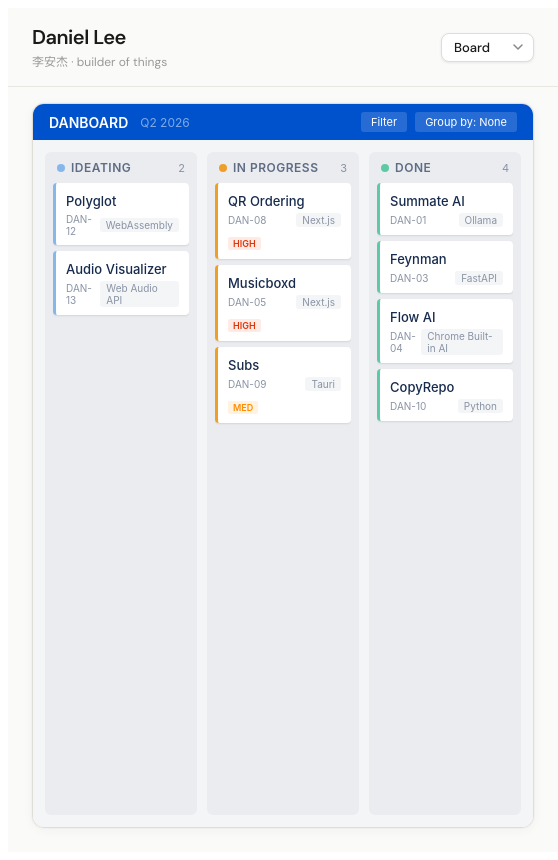
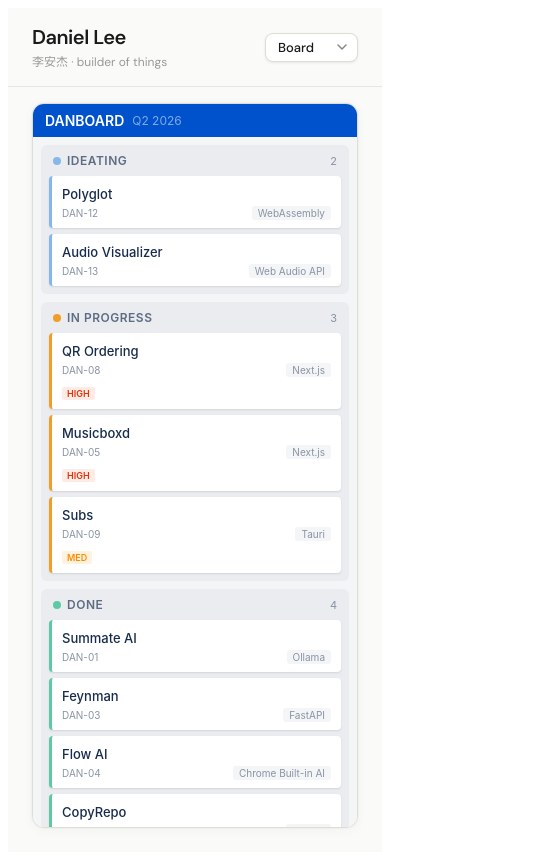
Before and after one commit to danleeaj/danleeaj.github.io, a React (Vite) app: page / in a window 390 px wide. Shown: the whole page, 558 px wide, since content can reach past the window. Built offline with nearby package versions, Linux system fonts and the light colour scheme.

Commit message:
Made JiraBoard more mobile friendly and removed min-width requirement on webpage

```diff
--- a/src/components/JiraBoard.jsx
+++ b/src/components/JiraBoard.jsx
@@ -1,4 +1,15 @@
-import { useState } from "react";
+import { useState, useEffect } from "react";
+
+function useIsMobile(breakpoint = 640) {
+  const [isMobile, setIsMobile] = useState(() => window.innerWidth < breakpoint);
+  useEffect(() => {
+    const mq = window.matchMedia(`(max-width: ${breakpoint - 1}px)`);
+    const handler = (e) => setIsMobile(e.matches);
+    mq.addEventListener("change", handler);
+    return () => mq.removeEventListener("change", handler);
+  }, [breakpoint]);
+  return isMobile;
+}
 
 export const projects = {
   ideating: [
@@ -18,47 +29,108 @@ export const projects = {
   ],
 };
 
+function Card({ item, color, selected, onSelect }) {
+  return (
+    <div
+      onClick={() => onSelect(selected?.id === item.id ? null : item)}
+      style={{
+        background: "white", borderRadius: 4, padding: "10px 10px 8px",
+        cursor: "pointer", boxShadow: "0 1px 2px rgba(0,0,0,0.1)",
+        borderLeft: `3px solid ${color}`,
+      }}
+    >
+      <div style={{ fontSize: 13, fontWeight: 500, color: "#172b4d", marginBottom: 4 }}>{item.name}</div>
+      {selected?.id === item.id && (
+        <div style={{ fontSize: 11, color: "#5e6c84", marginBottom: 6, lineHeight: 1.5 }}>{item.desc}</div>
+      )}
+      <div style={{ display: "flex", justifyContent: "space-between", alignItems: "center" }}>
+        <span style={{ fontSize: 10, color: "#8993a4" }}>{item.id}</span>
+        <span style={{ fontSize: 10, color: "#8993a4", background: "#f4f5f7", padding: "1px 6px", borderRadius: 3 }}>
+          {item.tech?.split("·")[0]?.trim()}
+        </span>
+      </div>
+      {item.priority && (
+        <div style={{ marginTop: 4 }}>
+          <span style={{
+            fontSize: 9, fontWeight: 600, textTransform: "uppercase",
+            color: item.priority === "high" ? "#de350b" : "#ff8b00",
+            background: item.priority === "high" ? "#ffebe6" : "#fff3e0",
+            padding: "1px 5px", borderRadius: 2,
+          }}>{item.priority}</span>
+        </div>
+      )}
+    </div>
+  );
+}
+
+function ColumnHeader({ col, count }) {
+  return (
+    <div style={{ display: "flex", alignItems: "center", gap: 6, marginBottom: 8, padding: "0 4px" }}>
+      <div style={{ width: 8, height: 8, borderRadius: "50%", background: col.color }} />
+      <span style={{ fontSize: 12, fontWeight: 600, color: "#5e6c84", textTransform: "uppercase", letterSpacing: 0.5 }}>
+        {col.label}
+      </span>
+      <span style={{ fontSize: 11, color: "#8993a4", marginLeft: "auto" }}>{count}</span>
+    </div>
+  );
+}
+
 export default function JiraBoard() {
   const [selected, setSelected] = useState(null);
+  const isMobile = useIsMobile();
+
   const cols = [
     { key: "ideating", label: "Ideating", color: "#85B7EB", items: projects.ideating },
     { key: "inProgress", label: "In progress", color: "#EF9F27", items: projects.inProgress },
     { key: "completed", label: "Done", color: "#5DCAA5", items: projects.completed },
   ];
+
   return (
     <div style={{ height: "100%", display: "flex", flexDirection: "column", background: "#f4f5f7", fontFamily: "-apple-system, BlinkMacSystemFont, 'Segoe UI', sans-serif" }}>
-      <div style={{ background: "#0052CC", padding: "8px 16px", display: "flex", alignItems: "center", gap: 12, flexShrink: 0 }}>
+      {/* Header */}
+      <div style={{
+        background: "#0052CC", padding: isMobile ? "8px 12px" : "8px 16px",
+        display: "flex", alignItems: "center", gap: isMobile ? 8 : 12, flexShrink: 0,
+        flexWrap: isMobile ? "wrap" : "nowrap",
+      }}>
         <span style={{ color: "white", fontWeight: 600, fontSize: 14 }}>DANBOARD</span>
         <span style={{ color: "rgba(255,255,255,0.5)", fontSize: 12 }}>Q2 2026</span>
+        {!isMobile && (
           <div style={{ marginLeft: "auto", display: "flex", gap: 8 }}>
             <span style={{ background: "rgba(255,255,255,0.15)", color: "white", fontSize: 11, padding: "3px 10px", borderRadius: 3 }}>Filter</span>
             <span style={{ background: "rgba(255,255,255,0.15)", color: "white", fontSize: 11, padding: "3px 10px", borderRadius: 3 }}>Group by: None</span>
           </div>
+        )}
       </div>
-      <div style={{ flex: 1, display: "grid", gridTemplateColumns: "1fr 1fr 1fr", gap: 10, padding: 12, overflow: "hidden" }}>
+
+      {/* Columns */}
+      {isMobile ? (
+        <div style={{ flex: 1, overflow: "auto", padding: 8, display: "flex", flexDirection: "column", gap: 8 }}>
           {cols.map(col => (
-          <div key={col.key} style={{ background: "#ebecf0", borderRadius: 6, padding: 8, display: "flex", flexDirection: "column", overflow: "hidden" }}>
-            <div style={{ display: "flex", alignItems: "center", gap: 6, marginBottom: 8, padding: "0 4px" }}>
-              <div style={{ width: 8, height: 8, borderRadius: "50%", background: col.color }} />
-              <span style={{ fontSize: 12, fontWeight: 600, color: "#5e6c84", textTransform: "uppercase", letterSpacing: 0.5 }}>{col.label}</span>
-              <span style={{ fontSize: 11, color: "#8993a4", marginLeft: "auto" }}>{col.items.length}</span>
-            </div>
-            <div style={{ flex: 1, overflow: "auto", display: "flex", flexDirection: "column", gap: 6 }}>
+            <div key={col.key} style={{ background: "#ebecf0", borderRadius: 6, padding: 8 }}>
+              <ColumnHeader col={col} count={col.items.length} />
+              <div style={{ display: "flex", flexDirection: "column", gap: 6 }}>
                 {col.items.map(item => (
-                <div key={item.id} onClick={() => setSelected(selected?.id === item.id ? null : item)} style={{ background: "white", borderRadius: 4, padding: "10px 10px 8px", cursor: "pointer", boxShadow: "0 1px 2px rgba(0,0,0,0.1)", borderLeft: `3px solid ${col.color}` }}>
-                  <div style={{ fontSize: 13, fontWeight: 500, color: "#172b4d", marginBottom: 4 }}>{item.name}</div>
-                  {selected?.id === item.id && <div style={{ fontSize: 11, color: "#5e6c84", marginBottom: 6, lineHeight: 1.5 }}>{item.desc}</div>}
-                  <div style={{ display: "flex", justifyContent: "space-between", alignItems: "center" }}>
-                    <span style={{ fontSize: 10, color: "#8993a4" }}>{item.id}</span>
-                    <span style={{ fontSize: 10, color: "#8993a4", background: "#f4f5f7", padding: "1px 6px", borderRadius: 3 }}>{item.tech?.split("·")[0]?.trim()}</span>
-                  </div>
-                  {item.priority && <div style={{ marginTop: 4 }}><span style={{ fontSize: 9, fontWeight: 600, textTransform: "uppercase", color: item.priority === "high" ? "#de350b" : "#ff8b00", background: item.priority === "high" ? "#ffebe6" : "#fff3e0", padding: "1px 5px", borderRadius: 2 }}>{item.priority}</span></div>}
-                </div>
+                  <Card key={item.id} item={item} color={col.color} selected={selected} onSelect={setSelected} />
                 ))}
               </div>
             </div>
           ))}
         </div>
+      ) : (
+        <div style={{ flex: 1, display: "grid", gridTemplateColumns: "1fr 1fr 1fr", gap: 10, padding: 12, overflow: "hidden" }}>
+          {cols.map(col => (
+            <div key={col.key} style={{ background: "#ebecf0", borderRadius: 6, padding: 8, display: "flex", flexDirection: "column", overflow: "hidden" }}>
+              <ColumnHeader col={col} count={col.items.length} />
+              <div style={{ flex: 1, overflow: "auto", display: "flex", flexDirection: "column", gap: 6 }}>
+                {col.items.map(item => (
+                  <Card key={item.id} item={item} color={col.color} selected={selected} onSelect={setSelected} />
+                ))}
+              </div>
+            </div>
+          ))}
+        </div>
+      )}
     </div>
   );
 }
--- a/src/pages/Portfolio.jsx
+++ b/src/pages/Portfolio.jsx
@@ -16,7 +16,7 @@ const MODES = [
 export default function Portfolio() {
   const [mode, setMode] = useState("jira");
   return (
-    <div style={{ height: "100vh", minWidth: 550, display: "flex", flexDirection: "column", background: "#fafaf8", fontFamily: "'DM Sans', 'Helvetica Neue', sans-serif" }}>
+    <div style={{ height: "100vh", minWidth: 0, display: "flex", flexDirection: "column", background: "#fafaf8", fontFamily: "'DM Sans', 'Helvetica Neue', sans-serif" }}>
       <link href="https://fonts.googleapis.com/css2?family=DM+Sans:wght@400;500;600&display=swap" rel="stylesheet" />
       <div style={{ padding: "16px 24px", display: "flex", alignItems: "center", justifyContent: "space-between", borderBottom: "1px solid #e8e6e1", flexShrink: 0 }}>
         <div>
```
Lines whose indentation alone changed are shown as unchanged.
